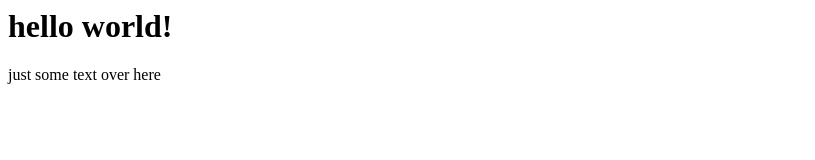
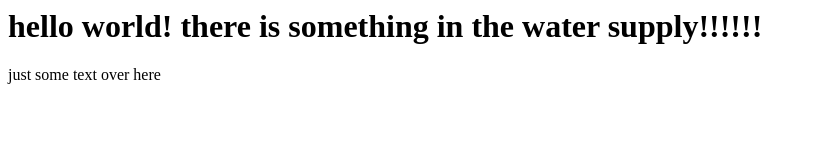
Before and after one commit to Salman0112358/html-hello-world, a plain HTML site: page index.html in a window 1280 px wide. Shown: the whole page, without its empty margins (0-815 px from the left). Drawn offline with Linux system fonts and the light colour scheme.

Commit message:
changing website h1 readout

```diff
--- a/index.html
+++ b/index.html
@@ -1,7 +1,7 @@
 <html>
     <head>
         <body>
-            <h1>hello world!</h1>
+            <h1>hello world! there is something in the water supply!!!!!!</h1>
             <p>just some text over here</p>
         </body>
     </head>
```
